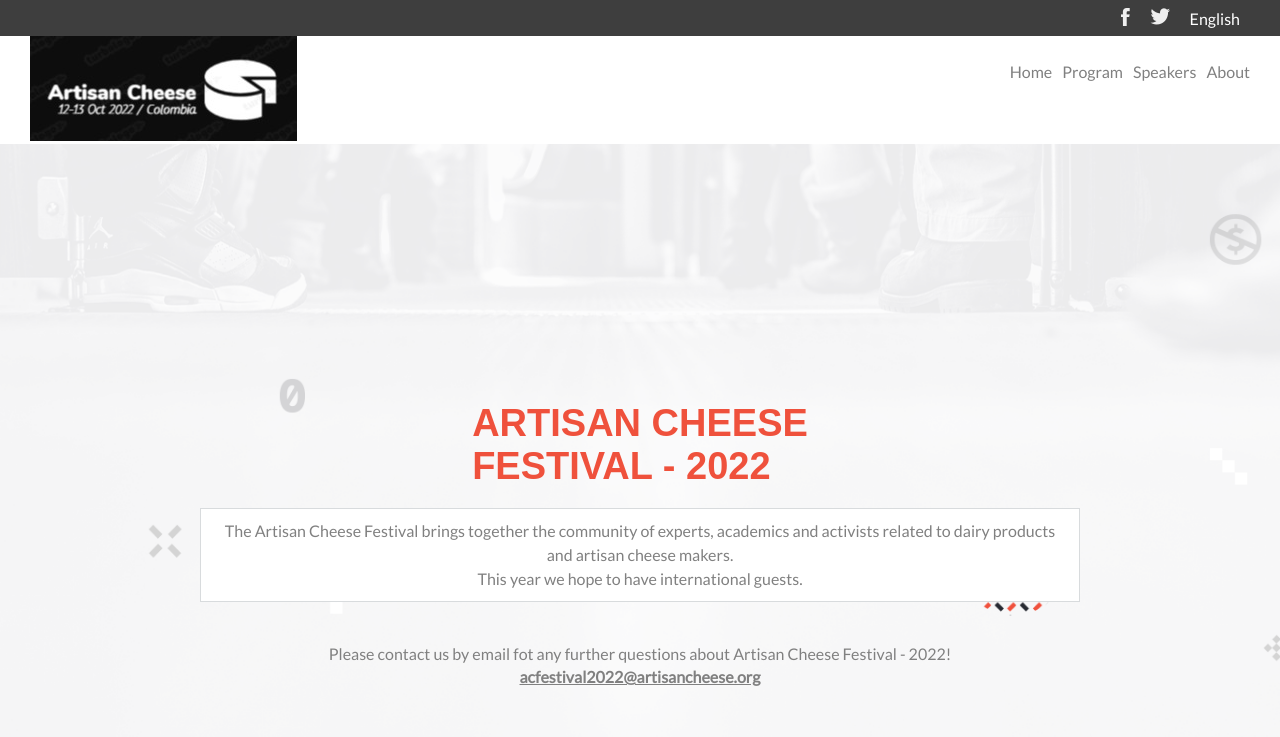
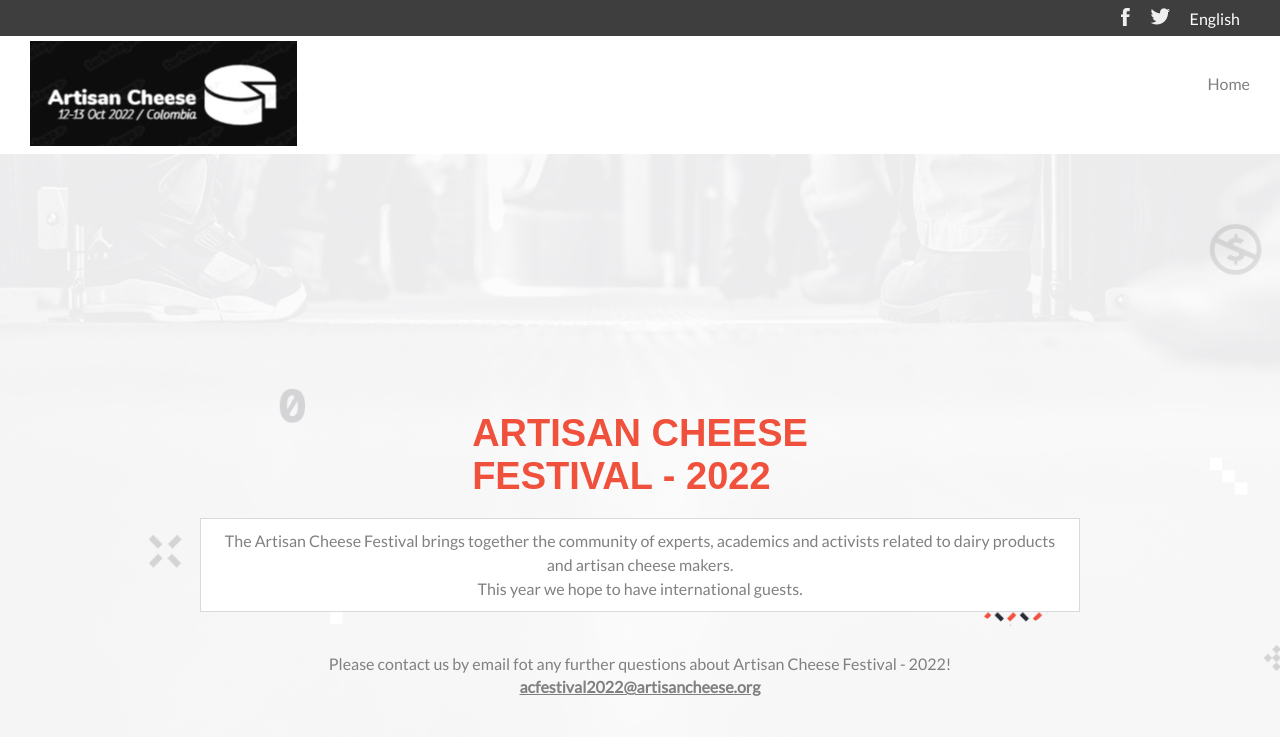
Before and after one commit to AlejandraKeber/Conference-Page, a plain HTML site: page about.html in a window 1280 px wide. Shown: the top 737 px of the page. Drawn offline with Linux system fonts and the light colour scheme; a web font is replaced by a local one.

Commit message:
Add changes to navbar

```diff
--- a/about.html
+++ b/about.html
@@ -27,9 +27,6 @@
             <ul class="nav_items">
                 <li class="close"><img src="./src/images/x-icon.png" alt="close menu"></li>
                 <li class="navhome"><a href="index.html">Home</a></li>
-                <li class="navprogram"><a href="#program">Program</a></li>
-                <li class="navspeakers"><a href="#speakers">Speakers</a></li>
-                <li class="navabout"><a href="about.html">About</a></li>
             </ul>
             <div class="hamburger">
                 <a href="#Menu"><img src="./src/images/mobile_menu.png" alt="Menu"></a>
--- a/src/css/styles.css
+++ b/src/css/styles.css
@@ -303,6 +303,8 @@
 .partner_img {
   display: flex;
   padding-bottom: 20px;
+  margin-left: 10px;
+  margin-right: 20px;
 }
 
 .partner_photo {
@@ -368,6 +370,8 @@
     display: block;
     max-width: 25%;
     float: left;
+    padding-top: 5px;
+    padding-bottom: 5px;
   }
 
   .hamburger {
@@ -378,14 +382,15 @@
     display: flex;
     flex-direction: row;
     align-items: center;
-    gap: 10px;
+    gap: 40px;
     color: gray;
     height: 70px;
     justify-items: flex-end;
+    padding-top: 25px;
   }
 
   .home {
-    padding: 100px
+    padding: 100px;
   }
 
   .program_det {
--- a/src/js/script.js
+++ b/src/js/script.js
@@ -95,5 +95,4 @@
   speakData.appendChild(speakDesc);
 
   document.querySelector('.speakers_container').appendChild(speak);
-
 }
```
Also changed, not shown: 1 other file.
